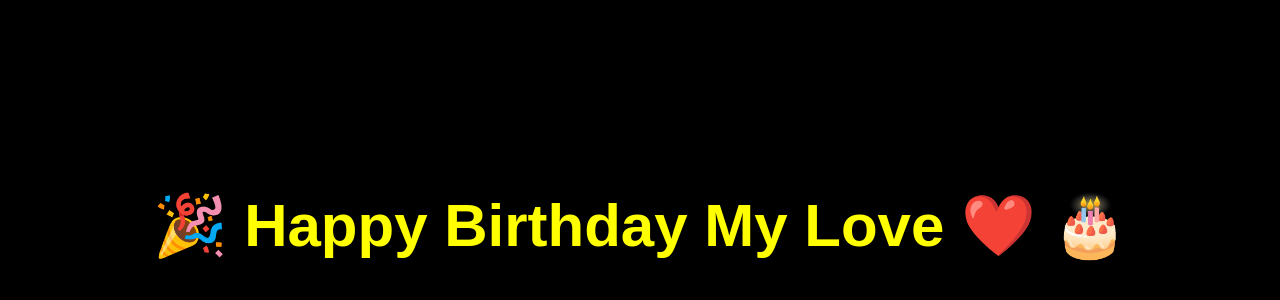
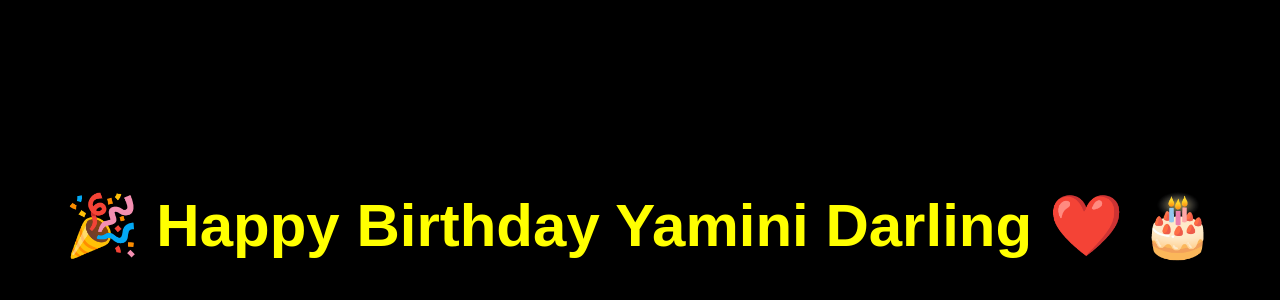
Before and after one commit to satyasmart77/BIRTHDAY, a plain HTML site: page index.html in a window 1280 px wide. Shown: the part 10-310 px from the top of the page. Drawn offline with Linux system fonts and the light colour scheme.

Commit message:
Update index.html

```diff
--- a/index.html
+++ b/index.html
@@ -23,7 +23,7 @@ to{color:#ffff00;}
 
 <body>
 
-<h1>🎉 Happy Birthday My Love ❤️ 🎂</h1>
+<h1>🎉 Happy Birthday Yamini Darling ❤️ 🎂</h1>
 
 </body>
 </html>
```
